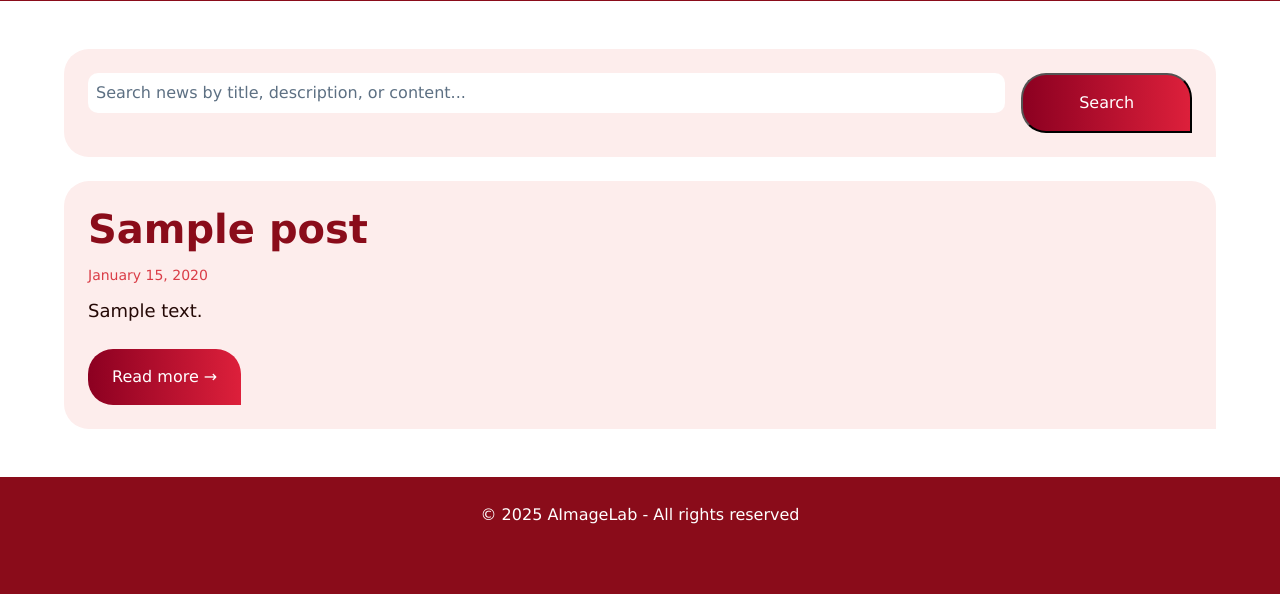
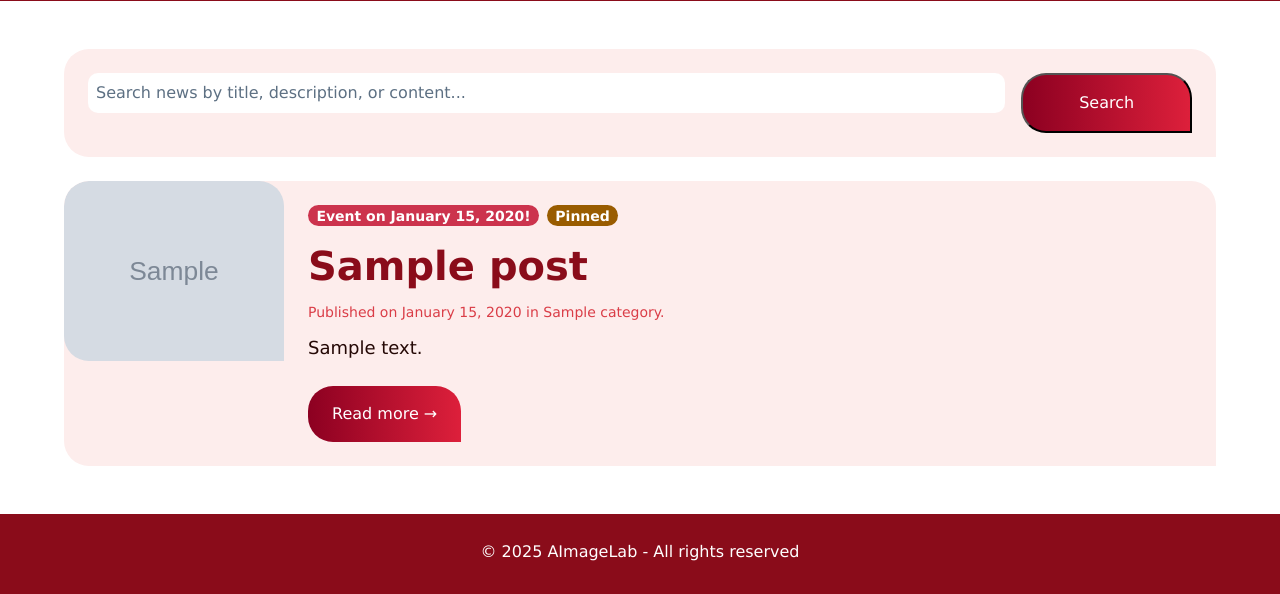
Before and after one commit to AImageLab-zip/aimagelab-website, a Django app: page /news/ in a window 1280 px wide. Shown: the part 479-1073 px from the top of the page. Before the commit the page ends 1003 px from the top, so only its background shows below. Run offline with Django 4.2, Linux system fonts and the light colour scheme; tables that the repository leaves empty hold one stand-in row (values such as "Sample post"); grey boxes marked "Sample" are stand-in pictures; parts of the project's set-up code (start-up, migrations or seed data) failed here and were passed over; some libraries are stand-ins or nearby versions.

Commit message:
Add news card layout and post editing features
- Implemented news card design with thumbnail and event date display.
- Enhanced post editing form to include categories and event date options.
- Updated views to handle new fields and improve post retrieval efficiency.

Co-authored-by: Riccardo Santi <santi.riccardo24@gmail.com>

```diff
--- a/docker-site/main/static/main/css/styles.css
+++ b/docker-site/main/static/main/css/styles.css
@@ -286,6 +286,30 @@ mark {
   }
 }
 
+.news-card {
+  overflow: hidden;
+}
+
+.news-thumb {
+  min-width: 220px;
+  max-width: 220px;
+  height: 180px;
+  background-color: #FDEDEC;
+  background-size: cover;
+  background-position: center;
+  background-repeat: no-repeat;
+  border-radius: 25px 25px 0 25px;
+}
+
+@media (max-width: 991px) {
+  .news-thumb {
+    width: 100%;
+    max-width: none;
+    height: 220px;
+    border-radius: 25px 25px 0 0;
+  }
+}
+
 input {
   border-radius: 10px;
   border: none !important;
--- a/docker-site/main/static/main/scss/styles.scss
+++ b/docker-site/main/static/main/scss/styles.scss
@@ -308,6 +308,29 @@ mark {
     }
 }
 
+// === 11. NEWS LIST ===
+.news-card {
+    overflow: hidden;
+}
+
+.news-thumb {
+    min-width: 220px;
+    max-width: 220px;
+    height: 180px;
+    background-color: $porcelain-color;
+    background-size: cover;
+    background-position: center;
+    background-repeat: no-repeat;
+    border-radius: $all-border-radius;
+
+    @media (max-width: 991px) {
+        width: 100%;
+        max-width: none;
+        height: 220px;
+        border-radius: 25px 25px 0 0;
+    }
+}
+
 
 input {
     border-radius: 10px ;
--- a/docker-site/main/templates/main/news.html
+++ b/docker-site/main/templates/main/news.html
@@ -39,15 +39,41 @@
 
     <!-- News Posts -->
     {% for post in posts %}
-    <div class="custom-card p-4 mb-4">
+    <div class="custom-card p-0 mb-4 news-card d-flex flex-column flex-md-row">
+        <div class="news-thumb" {% if post.cover %} style="background-image: url('{{ post.cover.url }}');"{% endif %}></div>
+        <div class="p-4 flex-grow-1">
+            <div class="d-flex flex-wrap align-items-center mb-2">
+
+                {% if post.event_date %}
+                    <span class="badge bg-danger text-white rounded-pill mb-2">Event on {{ post.event_date|date:"F d, Y" }}!</span>
+                {% endif %}
+                {% if post.is_pinned %}
+                    <span class="badge bg-warning text-white rounded-pill ms-2 mb-2">Pinned</span>
+                {% endif %}
+                {% if not post.is_published %}
+                    <span class="badge bg-secondary text-white rounded-pill ms-2 mb-2">DRAFT</span>
+                {% endif %}
+
+            </div>
             <article>
                 <h2 class="title-bordeaux"><a href="{% url 'single' post.slug %}" class="title-bordeaux text-decoration-none">{{ post.title }}</a></h2>
-            <p class="small title-red mb-2">{{ post.created_at|date:"F d, Y" }}</p>
+                <p class="small title-red mb-2">Published on {{ post.created_at|date:"F d, Y" }}
+ {% if post.categories.all %}
+                    in
+                    {% for category in post.categories.all %}
+                        <span>{{ category.name }}</span>{% if not forloop.last %},{% else %}.{% endif %}
+                    {% endfor %}
+                {% else %}
+                    .
+                {% endif %}
+
+                </p>
                 {% if post.description %}
                 <p class="title-black text-justify">{{ post.description }}</p>
                 {% endif %}
                 <a href="{% url 'single' post.slug %}" class="red-btn d-inline-block mt-2">Read more →</a>
             </article>
+        </div>
     </div>
     {% empty %}
     <div class="custom-card p-4">
--- a/docker-site/main/views.py
+++ b/docker-site/main/views.py
@@ -2,9 +2,10 @@ from django.shortcuts import render, redirect
 from django.contrib.auth import authenticate, login, logout
 from django.contrib.auth.decorators import login_required
 from django.contrib import messages
-from .models import UserProfile, Post
+from .models import UserProfile, Post, Category
 from django.core.paginator import Paginator, EmptyPage, PageNotAnInteger
 from django.db.models import Q
+from datetime import datetime
 
 from django.http import FileResponse, Http404
 from django.conf import settings
@@ -35,8 +36,8 @@ def news(request):
             Q(content__icontains=search_query)
         )
 
-    # Order by creation date
-    posts = posts.order_by('-created_at')
+    # Order by creation date and prefetch categories for efficiency
+    posts = posts.order_by('is_published', '-is_pinned', '-created_at').prefetch_related('categories')
 
     # Paginate results
     paginator = Paginator(posts, POST_PER_PAGE)
@@ -63,6 +64,7 @@ def post_single(request, slug):
 def post_form(request, slug=None):
     """Add or edit a post."""
     post = Post.objects.get(slug=slug) if slug else None
+    categories = Category.objects.all().order_by('name')
 
     if request.method == 'POST':
         action = request.POST.get('action')
@@ -71,6 +73,15 @@ def post_form(request, slug=None):
         description = request.POST.get('description', '')
         content = request.POST.get('content')
         cover = request.FILES.get('cover')
+        category_ids = request.POST.getlist('categories')
+        is_event_checked = request.POST.get('is_event') == 'on'
+        event_date_raw = request.POST.get('event_date') or None
+        event_date = None
+        if is_event_checked and event_date_raw:
+            try:
+                event_date = datetime.strptime(event_date_raw, "%Y-%m-%d").date()
+            except ValueError:
+                event_date = None
         is_published = action == 'publish'
 
         if post:
@@ -79,11 +90,13 @@ def post_form(request, slug=None):
             post.slug = new_slug
             post.description = description
             post.content = content
+            post.event_date = event_date
             if cover:
                 post.cover = cover
             if action in ['publish', 'draft']:
                 post.is_published = is_published
             post.save()
+            post.categories.set(category_ids)
         else:
             # Create new post
             post = Post.objects.create(
@@ -92,8 +105,10 @@ def post_form(request, slug=None):
                 description=description,
                 content=content,
                 is_published=is_published,
-                cover=cover
+                cover=cover,
+                event_date=event_date,
             )
+            post.categories.set(category_ids)
 
         if action == 'publish':
             messages.success(request, 'Post published successfully!')
@@ -104,8 +119,9 @@ def post_form(request, slug=None):
 
         return redirect('single', slug=post.slug)
 
-    template = 'main/post_edit.html' if post else 'main/post_edit.html'
-    return render(request, template, {'post': post} if post else {})
+    template = 'main/post_edit.html'
+    context = {'post': post, 'categories': categories}
+    return render(request, template, context)
 
 def people(request):
     """People/Team page view."""
```
Also changed, not shown: docker-site/main/templates/main/post_edit.html (+22 -0 lines), docker-site/main/templates/main/single.html (+10 -0 lines). Lines whose indentation alone changed are shown as unchanged.
